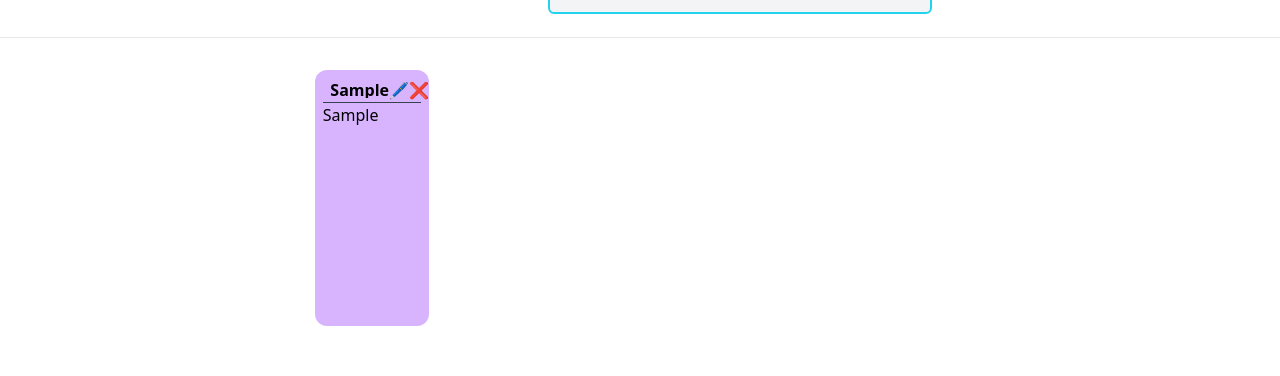
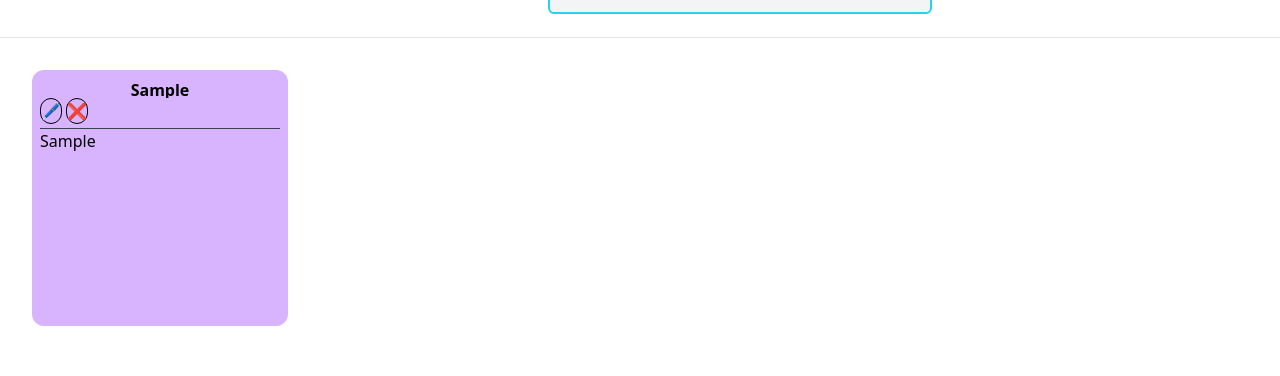
Before and after one commit to JMCA2805/Block_de_Notas_App, a React (Vite) app: page / in a window 1280 px wide. Both pictures are taken after typing "Sample", "Sample" into the empty fields and a click on the button "Agregar". Shown: the part 138-514 px from the top of the page. Built offline with nearby package versions, Linux system fonts and the light colour scheme.

Commit message:
Añadiendo estilos a las notas parte 3

```diff
--- a/src/components/Task.jsx
+++ b/src/components/Task.jsx
@@ -55,7 +55,6 @@ class TaskList extends Component {
         noteElement.querySelector(".note-text").textContent;
 
       const newNoteText = prompt("Escribe una nueva nota:", existingNoteText);
-
       if (newNoteText != null && newNoteText.trim() !== "") {
         this.updateNoteInLocalStorage(noteId, newNoteText);
         this.setState(
@@ -75,6 +74,7 @@ class TaskList extends Component {
   deleteNote = (e) => {
     if (e.target.classList.contains("delete-button")) {
       const noteElement = e.target.parentNode;
+      console.log(noteElement);
       const noteId = noteElement.dataset.id;
 
       this.deleteNoteFromLocalStorage(noteId);
@@ -180,26 +180,28 @@ class TaskList extends Component {
         <div className="flex justify-center p-8 ">
           <div
             id="notesContainer"
-            className="grid gap-16 grid-cols-4 justify-center"
+            className="grid gap-16 grid-cols-4 justify-center w-full"
           >
             {notes.map((note) => (
               <div
                 key={note.id}
-                className="bg-purple-300 p-2 h-64 rounded-xl"
+                className="bg-purple-300 p-2 h-64 w-full rounded-xl"
                 data-id={note.id}
               >
-                <div className="border-b border-gray-700 dark:border-white flex">
-                  <span className="break-all h-5 overflow-hidden w-3/4 text-center font-extrabold hover:overflow-visible hover:h-auto">{note.title}</span>
-                  <div className="w-1/4 flex justify-center items-center">
-                    <button className="edit-button" onClick={this.editNote}>
-                      🖊
-                    </button>
-                    <button className="delete-button" onClick={this.deleteNote}>
-                      ❌
-                    </button>
-                  </div>
+                <div className="w-full flex justify-center items-center">
+                  <span className="break-all h-5 overflow-hidden text-center font-extrabold hover:overflow-visible hover:h-auto">
+                    {note.title}
+                  </span>
                 </div>
-                <span className="break-all">{note.text}</span>
+                <button className=" edit-button rounded-full border border-black dark:border-white" onClick={this.editNote}>
+                  🖊
+                </button>
+                <button className=" delete-button rounded-full border border-black dark:border-white ml-1" onClick={this.deleteNote}>
+                  ❌
+                </button>
+                <div className="border-t mt-1 border-gray-700 dark:border-white w-full  overflow-auto max-h-48">
+                  <span className="note-text break-all">{note.text}</span>
+                </div>
               </div>
             ))}
           </div>
```
